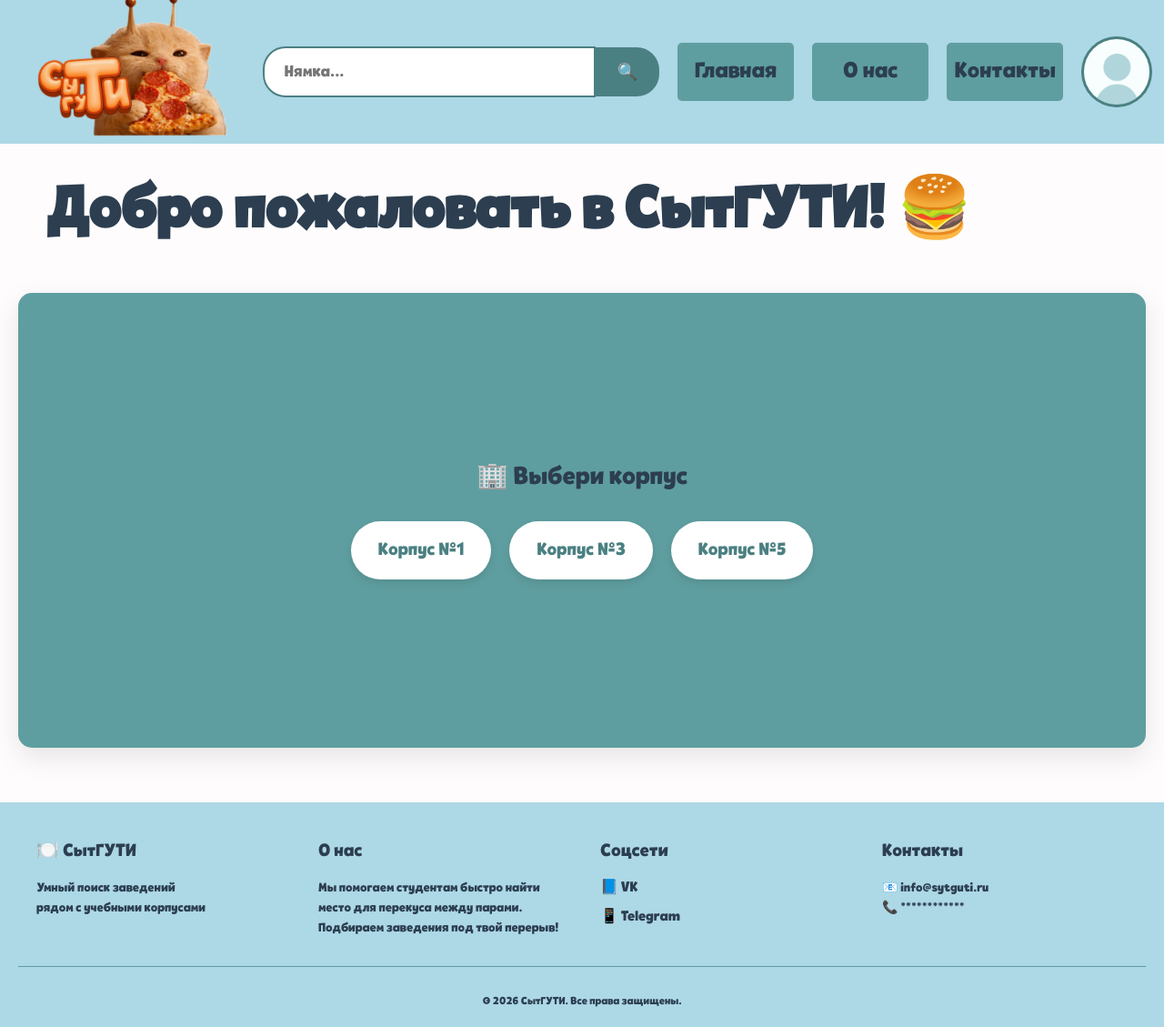
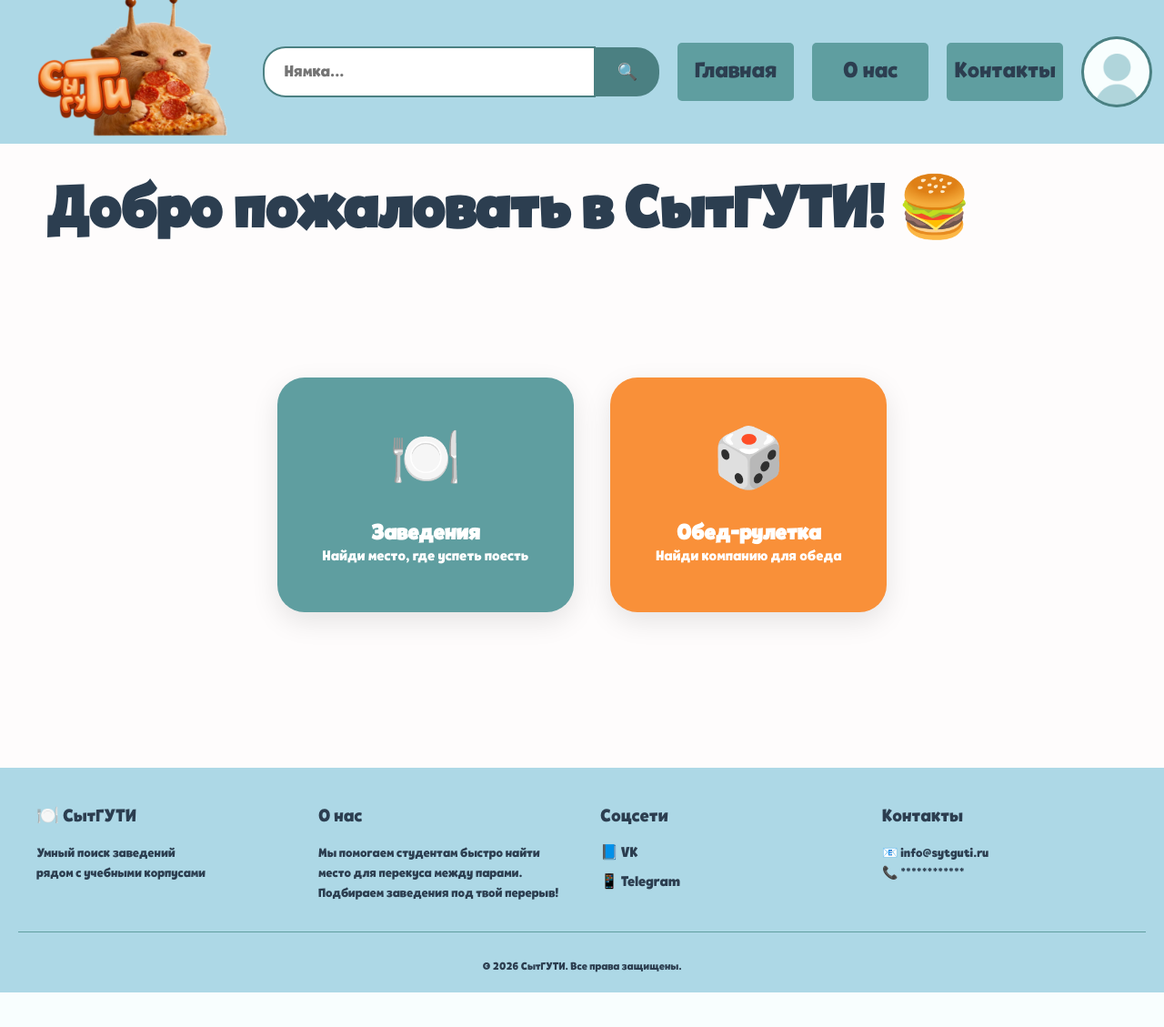
Before and after one commit to krktmmm/eda_trpo, a Django app: page / in a window 1280 px wide. Shown: the whole page at 91% size. After the commit the page ends 1091 px from the top, so only its background shows below. Run offline with Django 5.2, Linux system fonts and the light colour scheme; data comes from the database, SQL or seed files in the repository; both versions use the stored data as it was after the commit.

Commit message:
переделала главную страницу: добавила две кнопки с заведениями и обед-рулектой, перенесла прошлую главную, добавила страницу для рулетки

```diff
--- /dev/null
+++ b/places/templates/places/main_menu.html
@@ -0,0 +1,33 @@
+{% extends 'base.html' %}
+
+{% block title %}Главная | СытГУТИ{% endblock %}
+
+{% block content %}
+
+    <!-- ПРИВЕТСТВИЕ -->
+    <div class="greeting">
+        <h1>Добро пожаловать в СытГУТИ! 🍔</h1>
+        {% if user.is_authenticated %}
+            <p>Привет, сладенький-вкусненький малышочек {{ user.username }}!</p>
+        {% endif %}
+    </div>
+
+    <div style="display: flex; justify-content: center; align-items: center; gap: 40px; min-height: 60vh; flex-wrap: wrap;">
+        <a href="/places/" class="menu-card" style="text-decoration: none; text-align: center;">
+            <div style="background: #5F9EA0; padding: 50px; border-radius: 30px; transition: 0.3s; box-shadow: 0 10px 30px rgba(0,0,0,0.1);">
+                <div style="font-size: 64px;">🍽️</div>
+                <h2 style="color: white; margin-top: 20px;">Заведения</h2>
+                <p style="color: white;">Найди место, где успеть поесть</p>
+            </div>
+        </a>
+
+        <a href="/roulette/" class="menu-card" style="text-decoration: none; text-align: center;">
+            <div style="background: #f99039; padding: 50px; border-radius: 30px; transition: 0.3s; box-shadow: 0 10px 30px rgba(0,0,0,0.1);">
+                <div style="font-size: 64px;">🎲</div>
+                <h2 style="color: white; margin-top: 20px;">Обед-рулетка</h2>
+                <p style="color: white;">Найди компанию для обеда</p>
+            </div>
+        </a>
+    </div>
+
+{% endblock %}
--- a/places/templates/places/place_list.html
+++ b/places/templates/places/place_list.html
@@ -1,16 +1,8 @@
 {% extends 'base.html' %}
 
-{% block title %}Главная | СытГУТИ{% endblock %}
+{% block title %}Заведения | СытГУТИ{% endblock %}
 
 {% block content %}
-
-    <!-- ПРИВЕТСТВИЕ -->
-    <div class="greeting">
-        <h1>Добро пожаловать в СытГУТИ! 🍔</h1>
-        {% if user.is_authenticated %}
-            <p>Привет, сладенький-вкусненький малышочек {{ user.username }}!</p>
-        {% endif %}
-    </div>
 
     <!-- ДВА ПАРАЛЛЕЛЬНЫХ ПРЯМОУГОЛЬНИКА -->
     <div class="main-container">
--- a/places/urls.py
+++ b/places/urls.py
@@ -2,7 +2,9 @@ from django.urls import path
 from . import views
 
 urlpatterns = [
-    path('', views.place_list, name='place_list'),
+    path('', views.main_menu, name='main_menu'),
+    path('places/', views.place_list, name='place_list'),
+    path('roulette/', views.roulette, name='roulette'),
     path('place/<int:place_id>/', views.place_detail, name='place_detail'),
     path('place/<int:place_id>/review/', views.add_review, name='add_review'),
 ]
--- a/places/views.py
+++ b/places/views.py
@@ -3,8 +3,12 @@ from django.contrib.auth.decorators import login_required
 from django.contrib import messages
 from .models import Place, Review
 
+def main_menu(request):
+    """Стартовая страница с выбором: заведения или рулетка"""
+    return render(request, 'places/main_menu.html')
+
 def place_list(request):
-    """Страница со списком всех заведений"""
+    """Страница со списком всех заведений (выбор корпуса и времени)"""
     places = Place.objects.all().order_by('name')
     return render(request, 'places/place_list.html', {'places': places})
 
@@ -12,7 +16,6 @@ def place_detail(request, place_id):
     """Детальная страница заведения с отзывами"""
     place = get_object_or_404(Place, id=place_id)
     reviews = place.reviews.all().order_by('-created_at')  # все отзывы к этому заведению
-
     return render(request, 'places/place_detail.html', {'place': place, 'reviews': reviews})
 
 @login_required
@@ -27,7 +30,13 @@ def add_review(request, place_id):
 
         if rating and text:
             # Создаём отзыв
-            review = Review.objects.create(place=place, user=request.user, rating=int(rating), text=text, photo_url=photo_url)
+            review = Review.objects.create(
+                place=place,
+                user=request.user,
+                rating=int(rating),
+                text=text,
+                photo_url=photo_url
+                )
 
             # Обновляем рейтинг заведения
             all_reviews = place.reviews.all()
@@ -43,3 +52,7 @@ def add_review(request, place_id):
         return redirect('place_detail', place_id=place.id)
 
     return redirect('place_detail', place_id=place.id)
+
+def roulette(request):
+    """Страница обед-рулетки (пока заглушка)"""
+    return render(request, 'places/roulette.html')
--- a/static/style.css
+++ b/static/style.css
@@ -200,6 +200,22 @@ h1 {
     background-color: #4b8082;
     transform: scale(1.1);
 }
+
+/* СТИЛИ ДЛЯ ГЛАВНОЙ СТРАНИЦЫ */
+.menu-card {
+    text-decoration: none;
+    text-align: center;
+}
+
+.menu-card div {
+    transition: 0.3s;
+}
+
+.menu-card div:hover {
+    transform: scale(1.05);
+    box-shadow: 0 15px 40px rgba(0,0,0,0.2);
+}
+
 /* ДВА ПАРАЛЛЕЛЬНЫХ ПРЯМОУГОЛЬНИКА */
 .main-container {
     display: flex;
```
Also changed, not shown: places/templates/places/roulette.html (added, +13 -0 lines), db.sqlite3.
